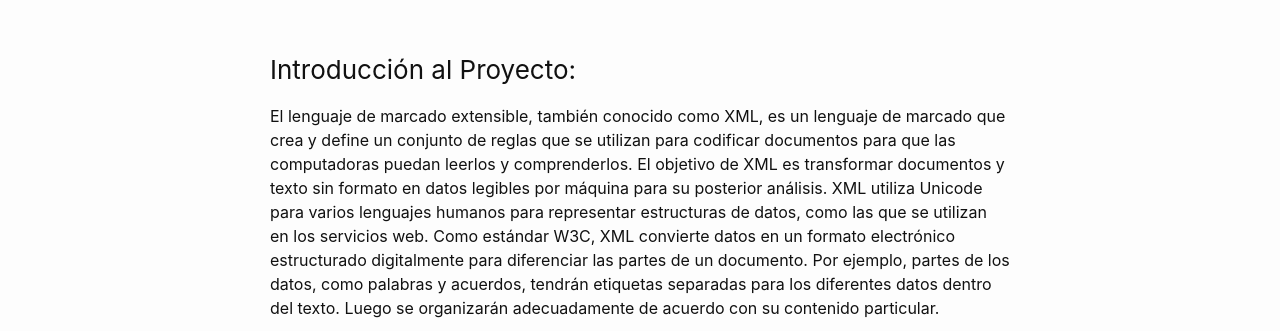
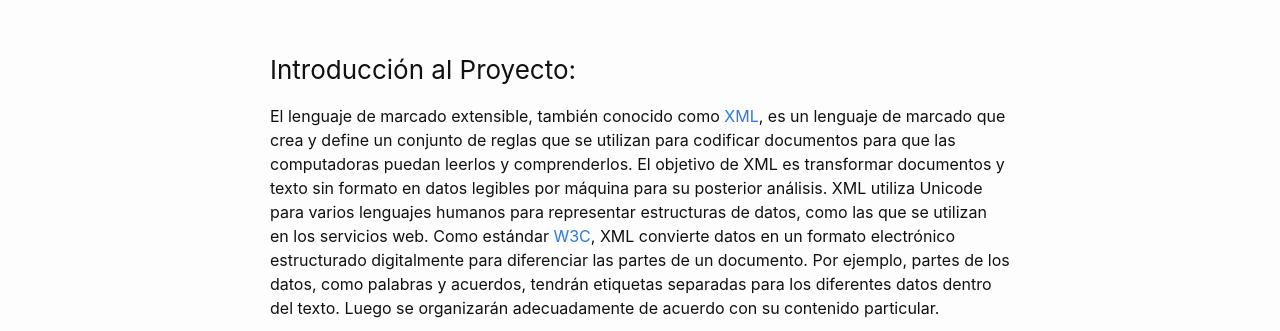
Before and after one commit to gmagnant00/gmagnant00.github.io, a Jekyll site: the page built from _posts/2021-10-27-ensayo2.md, in a window 1280 px wide and 900 px high. Shown: the part 391-722 px from the top of the window. Built offline with Jekyll 4.4.1, drawn with Linux system fonts in a browser that asks for light colours; part of the change alters nothing that is shown.

```diff
--- a/_posts/2021-10-27-ensayo2.md
+++ b/_posts/2021-10-27-ensayo2.md
@@ -9,7 +9,7 @@ author: Gabrielle Magnant
 
 ### Introducción al Proyecto:
 
-El lenguaje de marcado extensible, también conocido como XML, es un lenguaje de marcado que crea y define un conjunto de reglas que se utilizan para codificar documentos para que las computadoras puedan leerlos y comprenderlos. El objetivo de XML es transformar documentos y texto sin formato en datos legibles por máquina para su posterior análisis. XML utiliza Unicode para varios lenguajes humanos para representar estructuras de datos, como las que se utilizan en los servicios web. Como estándar W3C, XML convierte datos en un formato electrónico estructurado digitalmente para diferenciar las partes de un documento. Por ejemplo, partes de los datos, como palabras y acuerdos, tendrán etiquetas separadas para los diferentes datos dentro del texto. Luego se organizarán adecuadamente de acuerdo con su contenido particular.
+El lenguaje de marcado extensible, también conocido como [XML](https://www.w3schools.com/xml/xml_whatis.asp), es un lenguaje de marcado que crea y define un conjunto de reglas que se utilizan para codificar documentos para que las computadoras puedan leerlos y comprenderlos. El objetivo de XML es transformar documentos y texto sin formato en datos legibles por máquina para su posterior análisis. XML utiliza Unicode para varios lenguajes humanos para representar estructuras de datos, como las que se utilizan en los servicios web. Como estándar [W3C](https://www.w3.org/standards/xml/core), XML convierte datos en un formato electrónico estructurado digitalmente para diferenciar las partes de un documento. Por ejemplo, partes de los datos, como palabras y acuerdos, tendrán etiquetas separadas para los diferentes datos dentro del texto. Luego se organizarán adecuadamente de acuerdo con su contenido particular.
 
 La Text Encoding Initiative (TEI) utiliza el lenguaje XML y existe como un marco de trabajo estándar para la representación de cualquier tipo de texto en formato digital. Dadas estas características, TEI representa una herramienta eficaz para nuestra propia codificación de las *Memorias* de Leonor López de Córdoba porque XML TEI se enfoca fuertemente en el análisis digital de documentos en humanidades y ciencias sociales. Usando XML TEI, las *Memorias* podrían dividirse en grupos separados basados en diálogos, transcripciones, nombres de personas, citas, etc. Cada categoría correspondería a una parte específica del texto.
 
```
